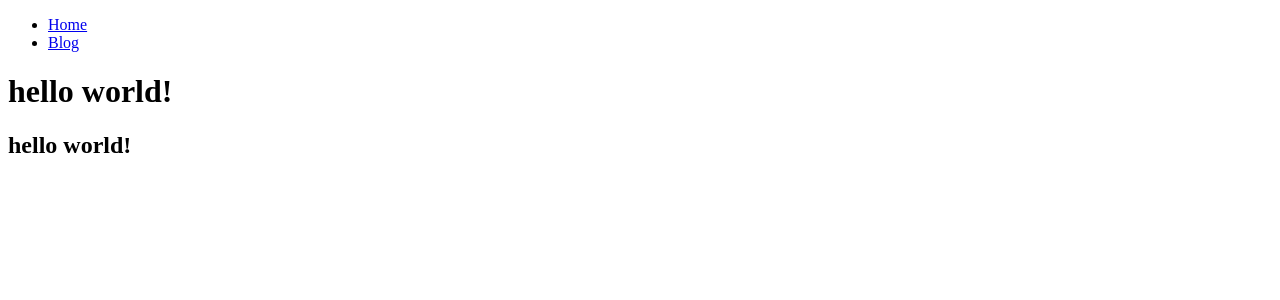
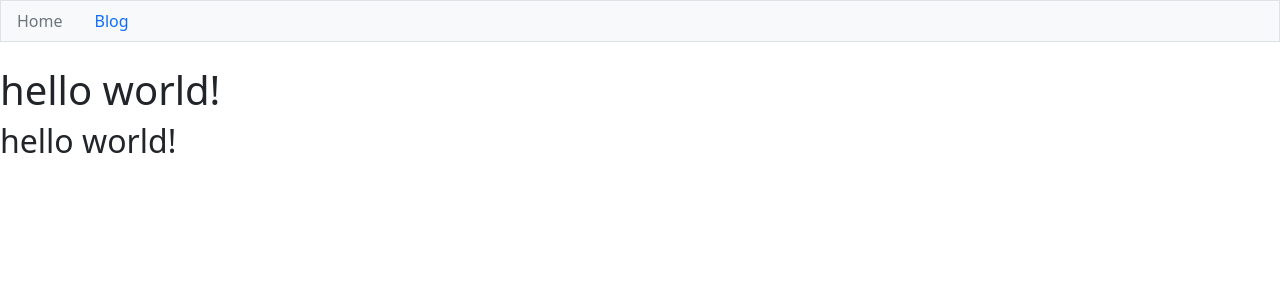
Before and after one commit to 72db/72db.github.io, a Jekyll site: the page built from docs/index.html, in a window 1280 px wide. Shown: the top 300 px of the page. Built offline with Jekyll 4.4.1, drawn with Linux system fonts in a browser that asks for light colours.

Commit message:
Update head_custom.html

```diff
--- a/docs/_includes/head_custom.html
+++ b/docs/_includes/head_custom.html
@@ -1,9 +1,9 @@
 <!-- start custom head snippets -->
 {% if page.layout == "page2" %}
-<link rel="stylesheet" href="/assets/css/bootstrap.min.css"/>
+<!-- page2 css -->
 {% else %}
 <!-- main -->
-
+<link rel="stylesheet" href="/assets/css/bootstrap.min.css"/>
 
 {% endif %}
 <!-- end custom head snippets -->
```
